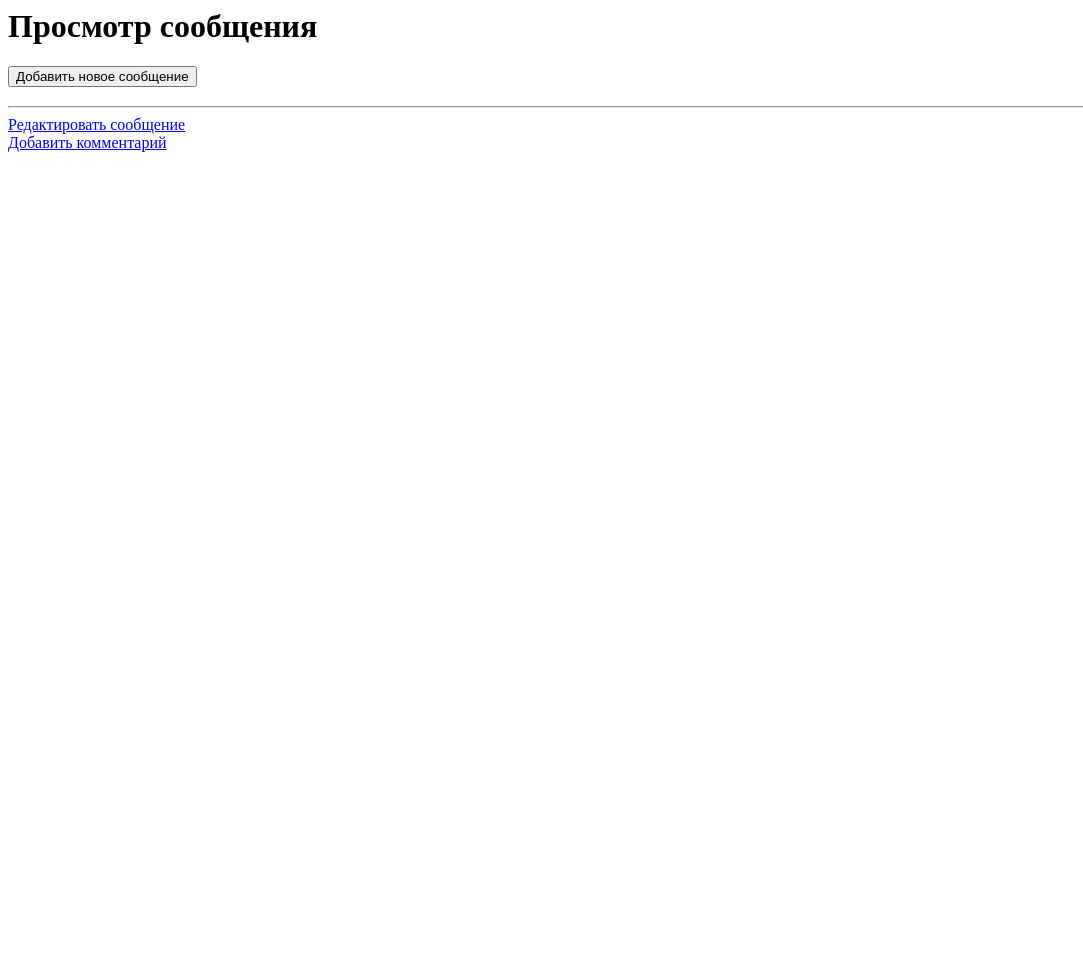
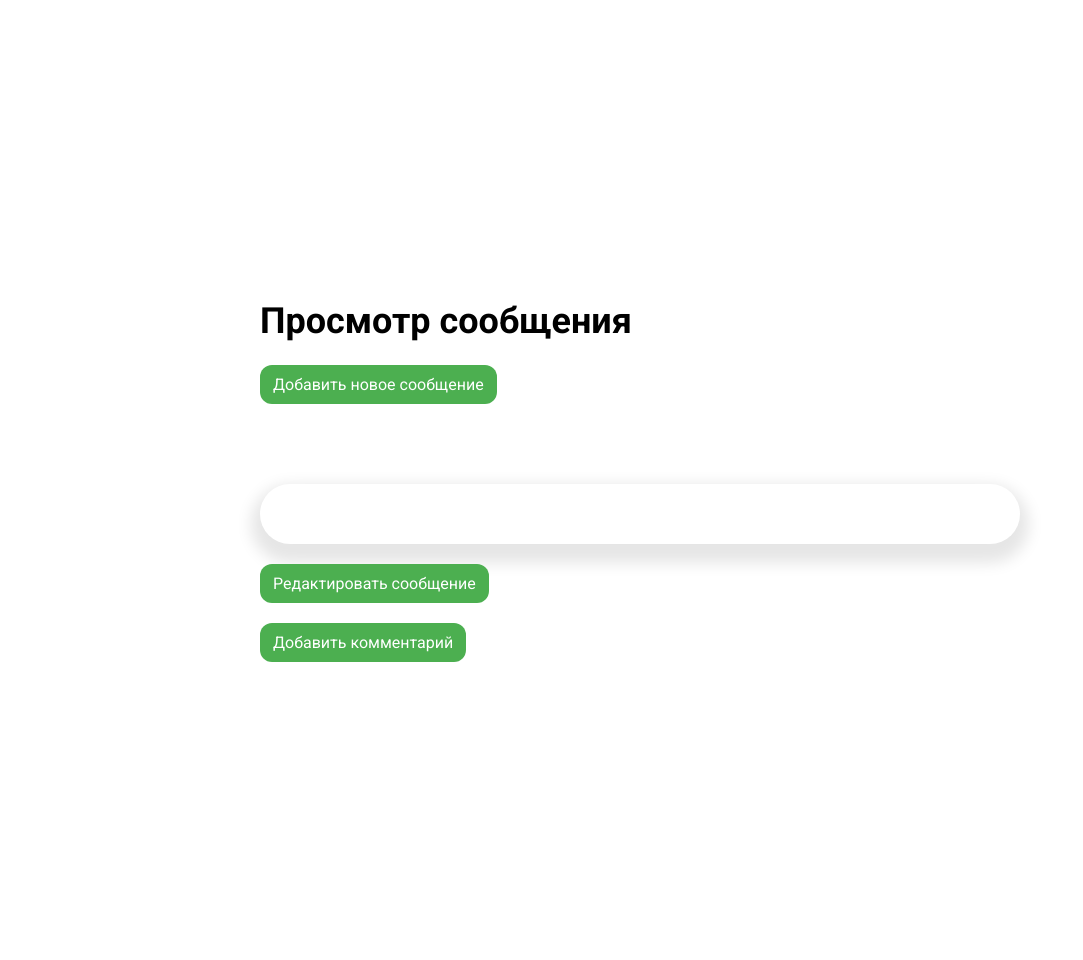
Before and after one commit to AlexanderAES/test_task, a PHP site: page /view_message.php in a window 1280 px wide. Shown: the whole page, without its empty margins (0-1083 px from the left). Before the commit the page ends 152 px from the top, so only its background shows below. Run offline with PHP 8.4, Linux system fonts and the light colour scheme; data that the repository does not hold is empty.

Commit message:
added styles

```diff
--- /dev/null
+++ b/style/messages.css
@@ -0,0 +1,124 @@
+body {
+    background-color: #ffffff;
+    font-family:'Roboto', sans-serif;
+    font-weight: 400;
+    font-size: 16px;
+    color: #000000;
+}
+
+* {
+    box-sizing: border-box;
+}
+
+.messages {
+    max-width: 800px;
+    width: 100%;
+    padding: 50px 20px;
+    height: 100vh;
+    display: flex;
+    justify-content: center;
+    align-items: center;
+    margin: 80px auto;
+}
+
+.messages__block {
+    width: 100%;
+}
+
+.messages__wrapper {
+    padding-top: 50px;
+}
+
+.messages__title {
+    margin: 0;
+    font-size: 36px;
+    line-height: 1.3;
+}
+
+.messages__add {
+    display: inline-block;
+    margin-top: 20px;
+    color: #ffffff;
+    font-weight: 500;
+    text-decoration: none;
+    background-color: #4CAF50;
+    border-radius: 12px;
+    padding: 10px 13px;
+}
+
+.messages__add:hover,
+.message__button:hover {
+    background-color: #1c6e1f;
+}
+
+.message {
+    box-shadow: 0px 10px 15px 9px rgba(0,0,0,0.1);
+    border-radius: 30px;
+    padding: 20px 30px;
+    margin-top: 30px;
+}
+
+.message__title {
+    margin: 0;
+    font-size: 26px;
+    text-transform: uppercase;
+}
+
+.message__subtitle {
+    margin: 20px 0 0;
+    font-size: 20px;
+}
+
+.message__button {
+    display: inline-block;
+    margin-top: 28px;
+    color: #ffffff;
+    font-weight: 500;
+    text-decoration: none;
+    background-color: #4CAF50;
+    border-radius: 12px;
+    padding: 10px 13px;
+}
+
+.message__text {
+    color: #2f1f1f;
+}
+
+.form-message {
+    margin-top: 20px;
+    max-width: 500px;
+}
+
+input[type=text] {
+    width: 100%;
+    padding: 12px 20px;
+    margin-top: 16px;
+    display: inline-block;
+    border: 1px solid #ccc;
+    box-sizing: border-box;
+    border-radius: 12px;
+}
+
+input[type=submit] {
+    width: 100%;
+    background-color: #4CAF50;
+    color: white;
+    padding: 14px 20px;
+    margin-top: 30px;
+    border: none;
+    cursor: pointer;
+    border-radius: 12px;
+}
+
+input[type=submit]:hover {
+    background-color: #45a049;
+}
+
+textarea {
+    border-radius: 12px;
+    margin-top: 16px;
+    border: 1px solid #ccc;
+    resize: none;
+    padding: 10px 20px;
+    width: 100%;
+}
--- a/web/view_message.php
+++ b/web/view_message.php
@@ -18,25 +18,26 @@ if (isset($_GET['id'])) {
     echo '</pre>';
 }
 ?>
-
 <head>
     <title>Просмотр сообщения</title>
+    <link rel="preconnect" href="https://fonts.googleapis.com">
+    <link rel="preconnect" href="https://fonts.gstatic.com" crossorigin>
+    <link href="https://fonts.googleapis.com/css2?family=Roboto:wght@400;700&display=swap" rel="stylesheet">
+    <link rel="stylesheet" href="../style/messages.css">
 </head>
 <body>
-<h1>Просмотр сообщения</h1>
-<div>
-    <a href="send_message.php">
-        <button>Добавить новое сообщение</button>
-    </a>
+    <div class="messages">
+        <div class="messages__block">
+            <h1 class="messages__title">Просмотр сообщения</h1>
+            <a class="messages__add" href="send_message.php">Добавить новое сообщение</a>
+            <div class="messages__wrapper">
+                <div class="message">
+                    <h3 class="message__title"><?= $messageInfo['title']; ?></h3>
+                    <p class="message__subtitle"><?= $messageInfo['author']; ?></p>
+                    <p class="message__text"><?= $messageInfo['short_content']; ?></p>
+                    <p class="message__text"><?= $messageInfo['full_content']; ?></p>
                 </div>
-<div>
-    <div>
-        <h3><?= $messageInfo['title']; ?></h3>
-        <p><?= $messageInfo['author']; ?></p>
-        <p><?= $messageInfo['short_content']; ?></p>
-        <p><?= $messageInfo['full_content']; ?></p>
             </div>
-    <hr>
             <div>
                 <?php foreach ($comments as $item): ?>
 
@@ -49,10 +50,11 @@ if (isset($_GET['id'])) {
                 <?php endforeach; ?>
             </div>
             <div>
-        <a href="edit_message.php?id=<?= $messageInfo['id']; ?>">Редактировать сообщение</a>
+                <a class="messages__add" href="edit_message.php?id=<?= $messageInfo['id']; ?>">Редактировать сообщение</a>
             </div>
             <div>
-        <a href="add_comment.php?id=<?php echo $messageInfo['id']; ?>">Добавить комментарий</a>
+                <a class="messages__add" href="add_comment.php?id=<?php echo $messageInfo['id']; ?>">Добавить комментарий</a>
+            </div>
         </div>
     </div>
 </body>
```
Also changed, not shown: style/message.css (deleted, +0 -57 lines), web/add_comment.php (+5 -5 lines), web/edit_message.php (+10 -10 lines), web/index.php (+18 -16 lines), web/send_message.php (+5 -5 lines). Lines whose indentation alone changed are shown as unchanged.
